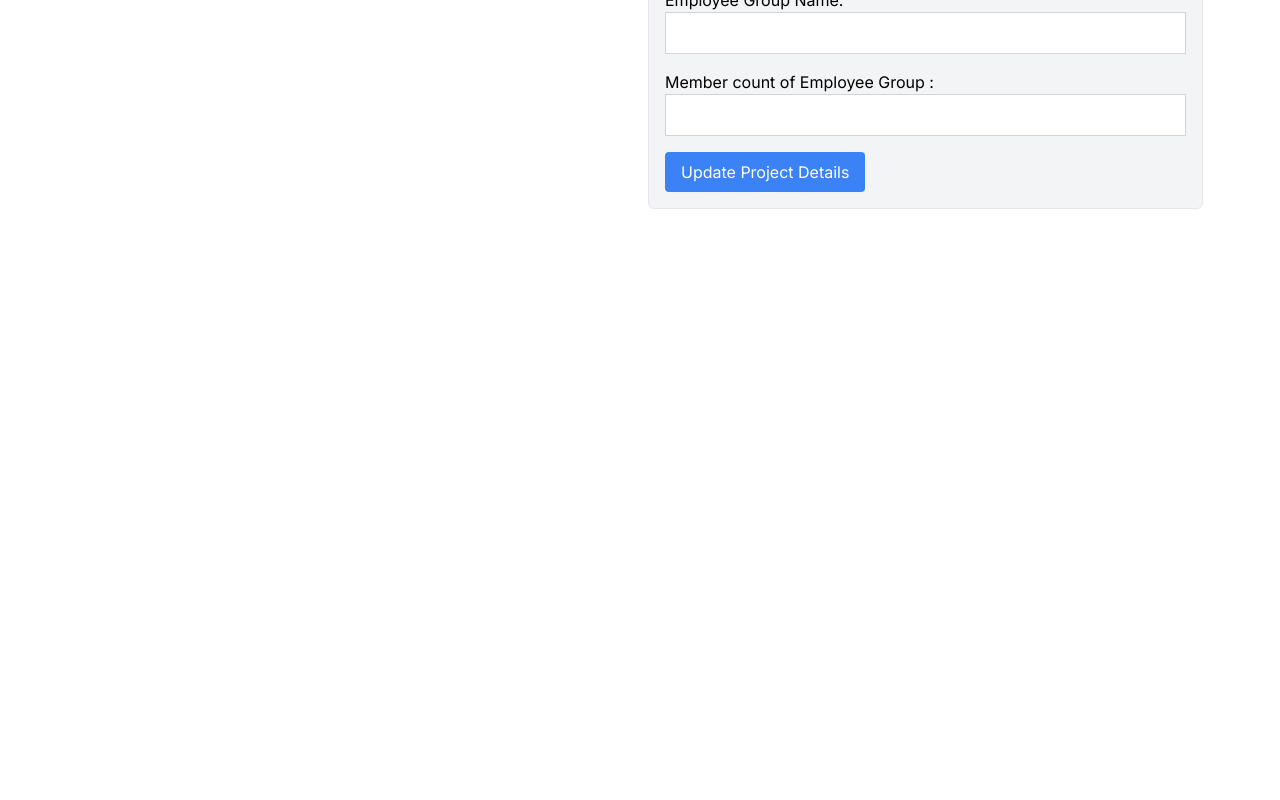
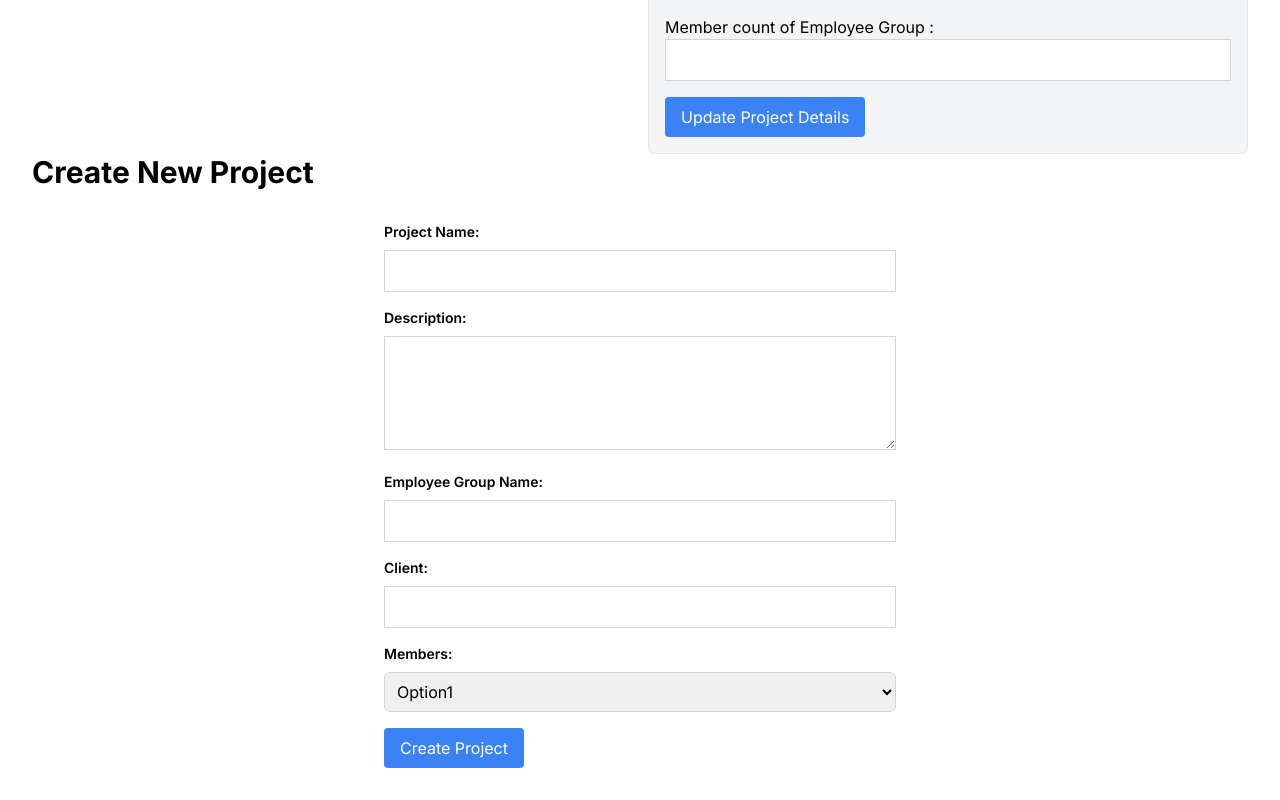
Before and after one commit to Sulamaxx/hnk-portal, a Next.js app: page /Employee/ProjectManagement in a window 1280 px wide. Shown: the part 504-1304 px from the top of the page. Before the commit the page ends 800 px from the top, so only its background shows below. Built offline with nearby package versions, Linux system fonts and the light colour scheme; no server answers.

Commit message:
Create new project design

```diff
--- a/app/Employee/ProjectManagement/page.tsx
+++ b/app/Employee/ProjectManagement/page.tsx
@@ -126,7 +126,7 @@ const ProjectManagement = () => {
   };
 
   return (
-    <div className="container mx-auto p-8">
+    <div className=" p-8">
       <h1 className="text-3xl font-bold mb-8">Project Management</h1>
 
       <div className="grid grid-cols-2 gap-4">
@@ -152,12 +152,6 @@ const ProjectManagement = () => {
               </li>
             ))}
           </ul>
-          {/* <button
-            className="bg-blue-500 text-white px-4 py-2 rounded hover:bg-blue-600 mt-4"
-            onClick={handleCreateProject}
-          >
-            Create New Project
-          </button> */}
         </div>
 
         {/* Project Details Form */}
@@ -230,6 +224,92 @@ const ProjectManagement = () => {
           </div>
         </div>
       </div>
+      <div className=" ">
+        <h1 className="text-3xl font-bold mb-8">Create New Project</h1>
+
+        <form className="max-w-lg mx-auto">
+          <div className="mb-4">
+            <label htmlFor="name" className="block text-sm font-semibold mb-2">
+              Project Name:
+            </label>
+            <input
+              type="text"
+              id="name"
+              name="name"
+              className="w-full p-2 border border-gray-300"
+              required
+            />
+          </div>
+
+          <div className="mb-4">
+            <label
+              htmlFor="description"
+              className="block text-sm font-semibold mb-2"
+            >
+              Description:
+            </label>
+            <textarea
+              id="description"
+              name="description"
+              className="w-full p-2 border border-gray-300"
+              rows="4"
+              required
+            />
+          </div>
+
+          <div className="mb-4">
+            <label
+              htmlFor="employeeGroup"
+              className="block text-sm font-semibold mb-2"
+            >
+              Employee Group Name:
+            </label>
+            <input
+              type="text"
+              id="employeeGroup"
+              name="employeeGroup"
+              className="w-full p-2 border border-gray-300"
+              required
+            />
+          </div>
+
+          <div className="mb-4">
+            <label
+              htmlFor="client"
+              className="block text-sm font-semibold mb-2"
+            >
+              Client:
+            </label>
+            <input
+              type="text"
+              id="client"
+              name="client"
+              className="w-full p-2 border border-gray-300"
+              required
+            />
+          </div>
+
+          <div className="mb-4">
+            <label
+              htmlFor="members"
+              className="block text-sm font-semibold mb-2"
+            >
+              Members:
+            </label>
+            <select className="w-full p-2 border border-gray-300 rounded-md">
+              <option value="">Option1 </option>
+              <option value="">Option2 </option>
+            </select>
+          </div>
+
+          <button
+            type="submit"
+            className="bg-blue-500 text-white px-4 py-2 rounded hover:bg-blue-600"
+          >
+            Create Project
+          </button>
+        </form>
+      </div>
     </div>
   );
 };
```
